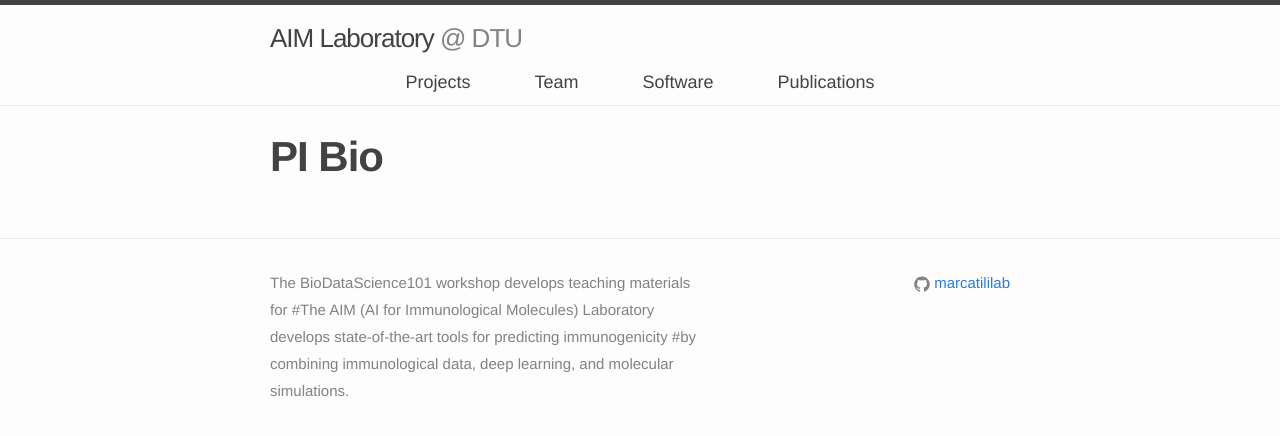
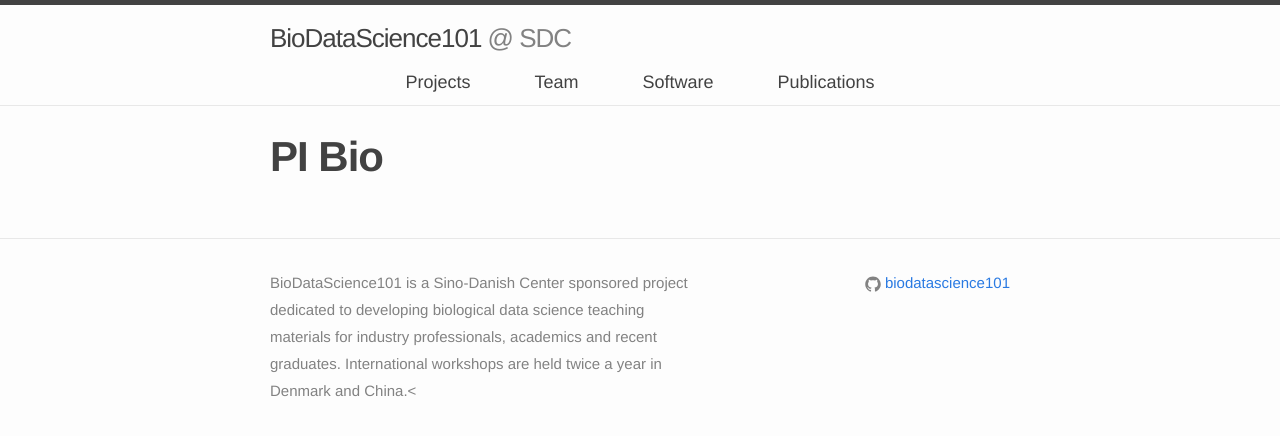
Before and after one commit to biodatascience101/BioDataScience101.github.io, a Jekyll site: the page built from _pages/pi/index.md, in a window 1280 px wide. Shown: the top 436 px of the page. Built offline with Jekyll 4.4.1, drawn with Linux system fonts in a browser that asks for light colours; nearby versions of some CDN libraries.

Commit message:
Update _config.yml

```diff
--- a/_config.yml
+++ b/_config.yml
@@ -1,18 +1,18 @@
 # Site settings
-title: AI for Immunological Molecules - Marcatili laboratory at Technical University of Denmark
-lab_name: AIM Laboratory
+title: BioDataScience101 - Cellular programming made easy
+lab_name: BioDataScience101
 author: >
-  AIM lab
-institution: DTU
+  BioDataScience101
+institution: SDC
 email: pamar@dtu.dk
-description: >
- The BioDataScience101 workshop develops teaching materials for
- #The AIM (AI for Immunological Molecules) Laboratory develops state-of-the-art tools for predicting immunogenicity
- #by combining immunological data, deep learning, and molecular simulations.
+description:
+ BioDataScience101 is a Sino-Danish Center sponsored project dedicated to developing
+ biological data science teaching materials for industry professionals,
+ academics and recent graduates. International workshops are held twice a year in Denmark and China.<
 baseurl: ""
 url: "https://biodatascience101.github.io"
 #twitter_username: morinryan
-github_username:  marcatililab
+github_username:  biodatascience101
 images_dir: "/images/"
 
 # Build settings
```
